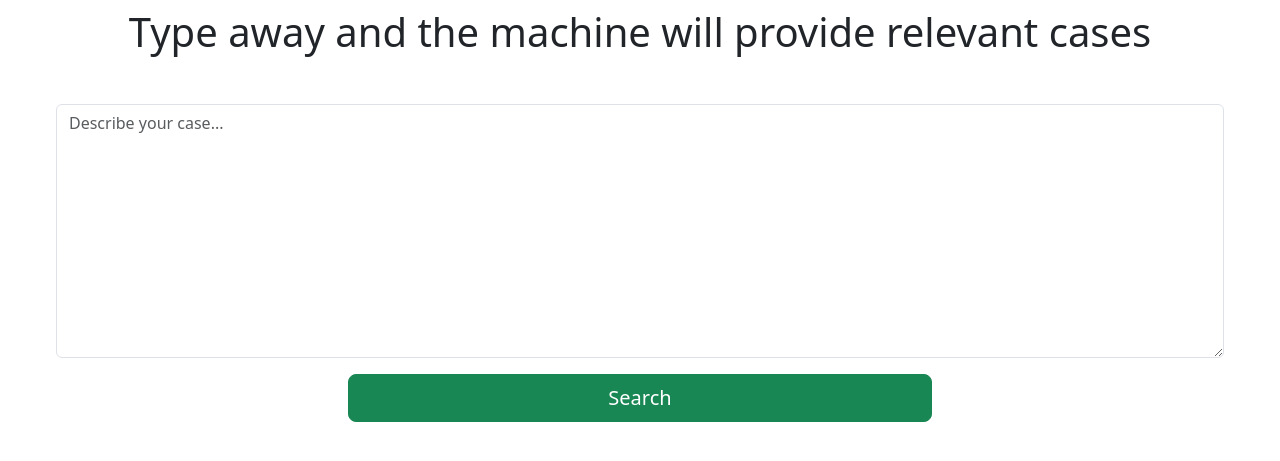
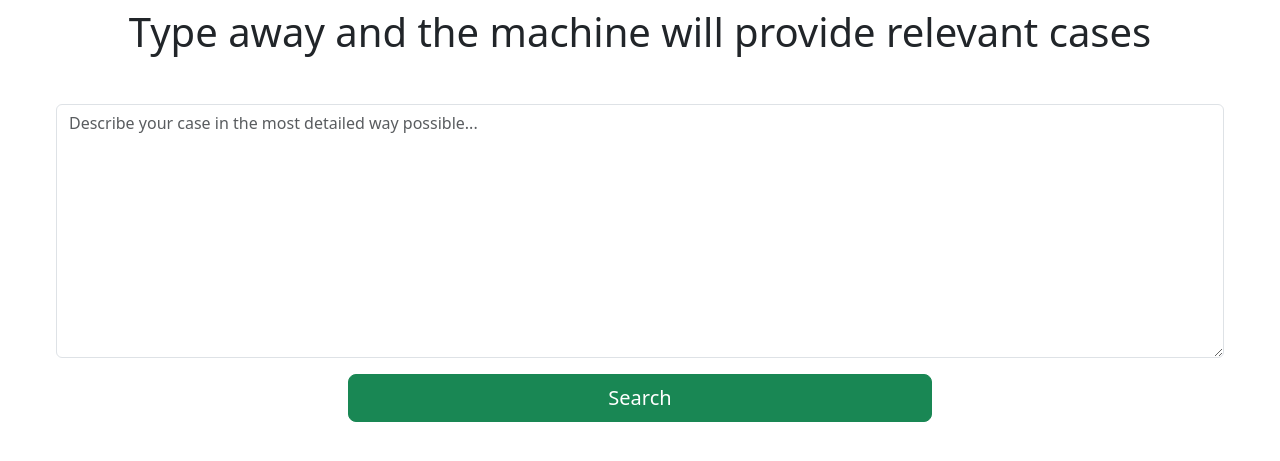
Before and after one commit to Breaddcrumbss/research_aide, a Django app: page /app/search in a window 1280 px wide. Shown: the part 77-538 px from the top of the page. Run offline with Django 4.2, Linux system fonts and the light colour scheme.

Commit message:
add more placeholder

```diff
--- a/app/forms.py
+++ b/app/forms.py
@@ -2,7 +2,7 @@ from django import forms
 
 
 class SearchForm(forms.Form):
-    input = forms.CharField(widget=forms.Textarea(attrs={'class': "form-control", 'placeholder': "Describe your case..."}))
+    input = forms.CharField(widget=forms.Textarea(attrs={'class': "form-control", 'placeholder': "Describe your case in the most detailed way possible..."}))
     def __init__(self, *args, **kwargs):
         super().__init__(*args, **kwargs)
         self.fields['input'].label = ""
--- a/app/summarize.py
+++ b/app/summarize.py
@@ -45,4 +45,4 @@ case = cases[case_index]['text'][:para]
 # summary_df.columns = ['Name', "Summary"]
 
 # # Save to files folder
-# summary_df.to_csv('../media/files/case_summary.tsv', encoding='UTF-8', sep='\t')
+# summary_df.to_csv('../media/files/.tsv', encoding='UTF-8', sep='\t')
--- a/app/templates/app/search.html
+++ b/app/templates/app/search.html
@@ -35,7 +35,7 @@
                         <h5 class="card-title">{{ case.name }}</h5>
                         <p class="card-text">Some quick example text to build on the card title and make up the bulk of the card's content.</p>
                         <a href={{ case.URL}} class="btn btn-success">Go to Case</a>
-                        <a href='#' class="btn btn-success">Summarize</a>
+                        <a href='#' class="btn btn-dark">Summarize</a>
                         {% comment %} <input type="submit" value="Summarize" class='btn btn-secondary rm-10'> {% endcomment %}
                     </div>
                 </div>
```
